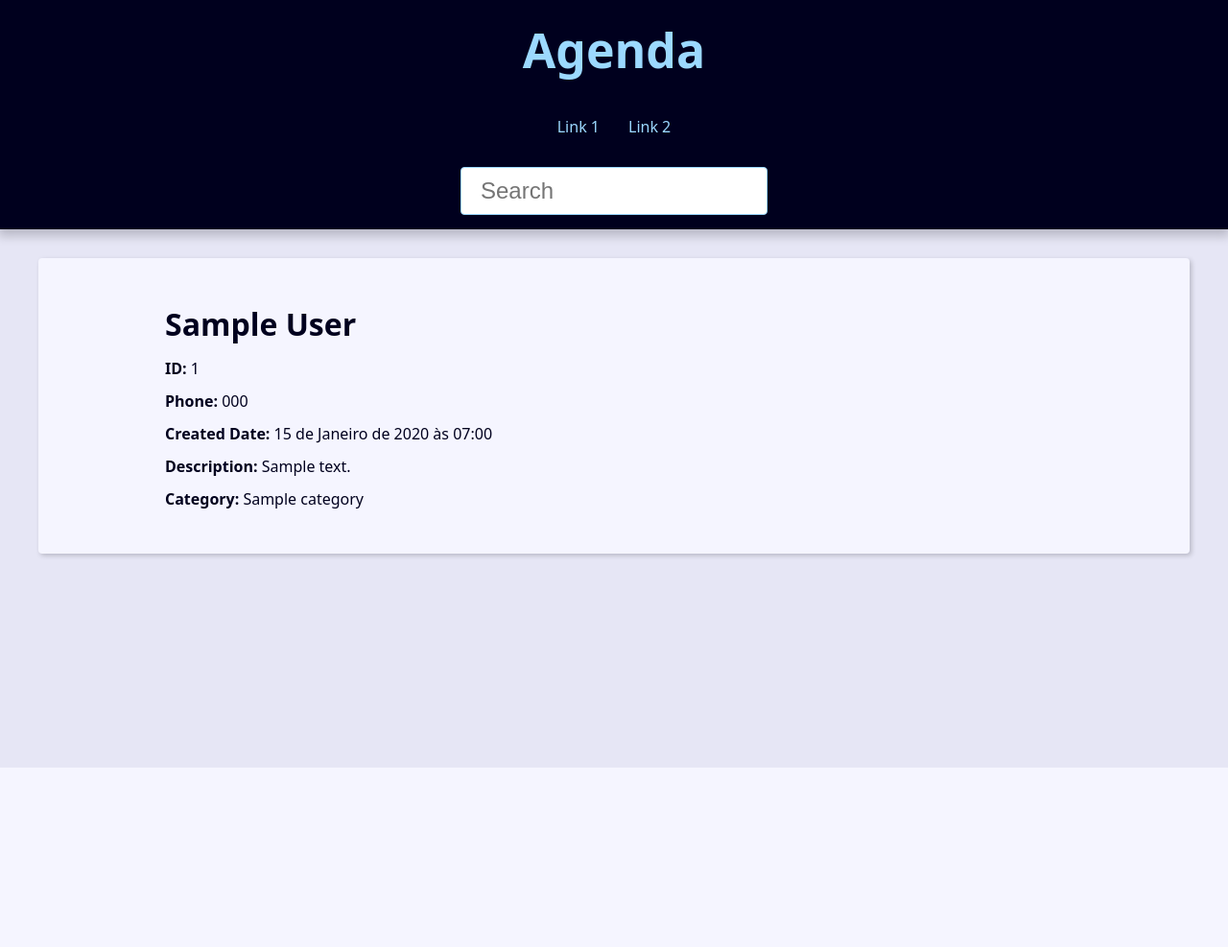
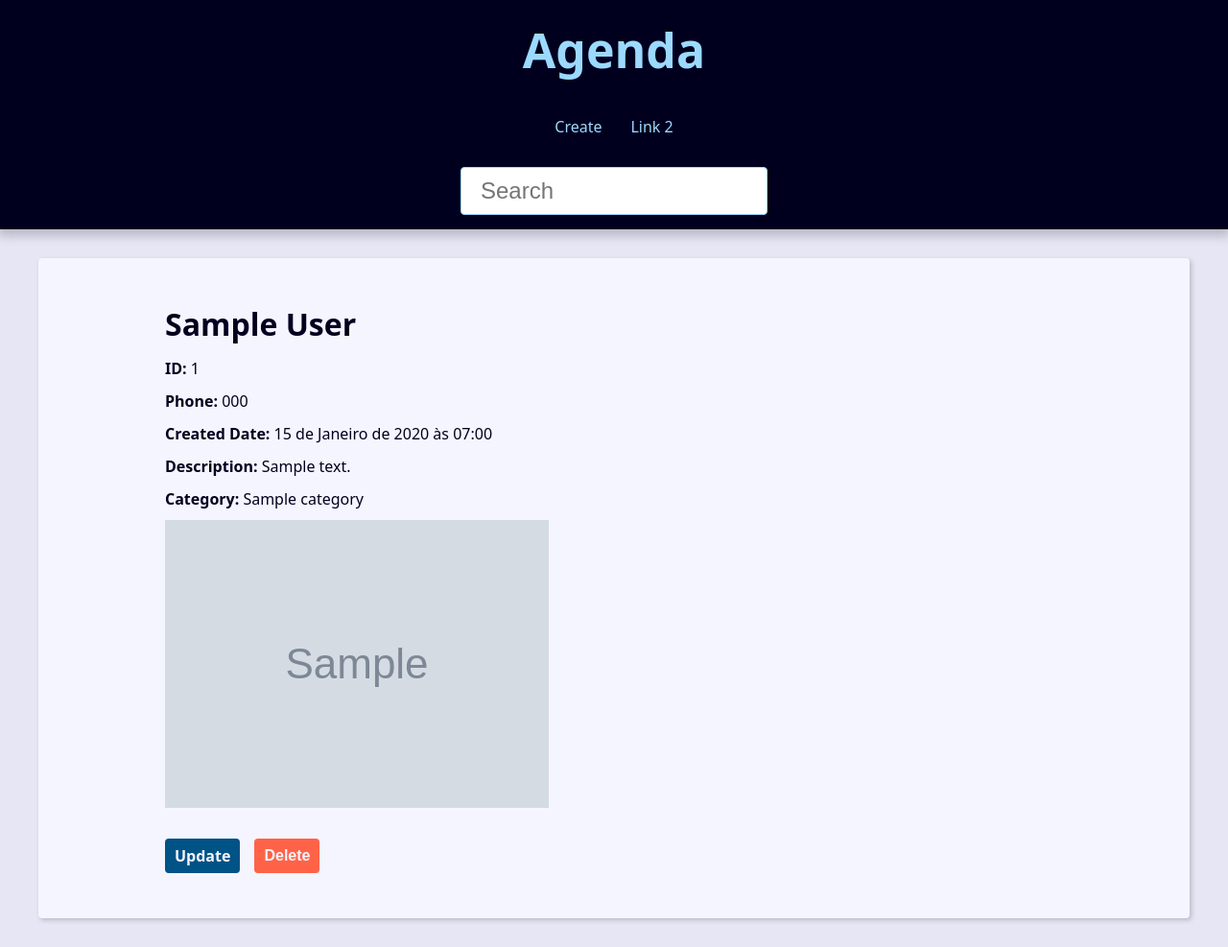
Before and after one commit to Mathwebb/Contact-list, a Django app: page /contact/1/ in a window 1280 px wide. Shown: the whole page at 96% size. Before the commit the page ends 800 px from the top, so only its background shows below. Run offline with Django 4.2, Linux system fonts and the light colour scheme; tables that the repository leaves empty hold one stand-in row (values such as "Sample post"); grey boxes marked "Sample" are stand-in pictures.

Commit message:
Creating the site areas to allow the updating and exclusion of contats

```diff
--- a/base_static/global/css/style.css
+++ b/base_static/global/css/style.css
@@ -146,7 +146,7 @@
   color: var(--clr-black);
 }
 
-  .table-cell,
+.table-cel,
 .table-header {
   padding: var(--spacing);
 }
@@ -239,6 +239,11 @@
   border: 1px solid rgba(255, 255, 0, 90%);
 }
 
+.message.info {
+  background: rgba(0, 0, 255, 0.3);
+  border: 1px solid rgba(0, 0, 255, 0.3);
+}
+
 .form-wrapper {
   max-width: 60rem;
   margin: var(--spacing) auto;
@@ -312,3 +317,23 @@
   filter: brightness(80%);
   box-shadow: 0 0 5px var(--link-dark-color);
 }
+
+.contact-links {
+  margin-block: calc(var(--small-font-size) * 2);
+  display: flex;
+  align-items: center;
+  gap: 0 var(--spacing);
+}
+
+.btn-link {
+  font-size: var(--small-font-size);
+  text-decoration: none;
+  font-weight: bold;
+  padding: 1rem;
+  display: block;
+  line-height: var(--small-font-size);
+}
+
+.btn-delete {
+  background: tomato;
+}
--- a/base_templates/global/partials/_header.html
+++ b/base_templates/global/partials/_header.html
@@ -8,8 +8,8 @@
     <nav class="menu">
         <ul class="menu-list">
             <li class="menu-item">
-                <a href="" class="menu-link">
-                    Link 1
+                <a href="{% url 'contact:create' %}" class="menu-link">
+                    Create
                 </a>
             </li>
             <li class="menu-item">
--- a/contact/templates/contact/contact.html
+++ b/contact/templates/contact/contact.html
@@ -10,5 +10,22 @@
         <p><b>Created Date:</b> {{ contact.created_date }} </p>
         <p><b>Description:</b> {{ contact.description }} </p>
         <p><b>Category:</b> {{ contact.category.name }} </p>
+        {% if contact.picture %}
+            <p>
+                <img src="{{ contact.picture.url }}" alt="{{ contact.first_name }} {{ contact.last_name }}">
+            </p>
+        {% endif %}
+        <div class="contact-links">
+            <a class="btn btn-link" href="{% url 'contact:update' contact.id %}">Update</a>
+            <form action="{% url 'contact:delete' contact.id %}" method="POST">
+                {% csrf_token %}
+                {% if confirmation == 'no' %}
+                    <input type="hidden" name="confirmation" value="yes">
+                    <button class="btn btn-link btn-delete" type="submit">Confirma?</button>
+                {% else %}
+                    <button class="btn btn-link btn-delete" type="submit">Delete</button>
+                {% endif %}
+            </form>
+        </div>
     </div>
 {% endblock content %}
--- a/contact/urls.py
+++ b/contact/urls.py
@@ -9,5 +9,7 @@ urlpatterns = [
 
     # contact
     path('contact/create/', views.create, name='create'),
+    path('contact/<int:contact_id>/update/', views.update, name='update'),
+    path('contact/<int:contact_id>/delete/', views.delete, name='delete'),
     path('contact/<int:contact_id>/', views.contact, name='contact'),
 ]
```
Also changed, not shown: contact/forms.py (+15 -1 lines), contact/templates/contact/create.html (+9 -1 lines), contact/views/contact_forms.py (+67 -2 lines). Lines whose indentation alone changed are shown as unchanged.
